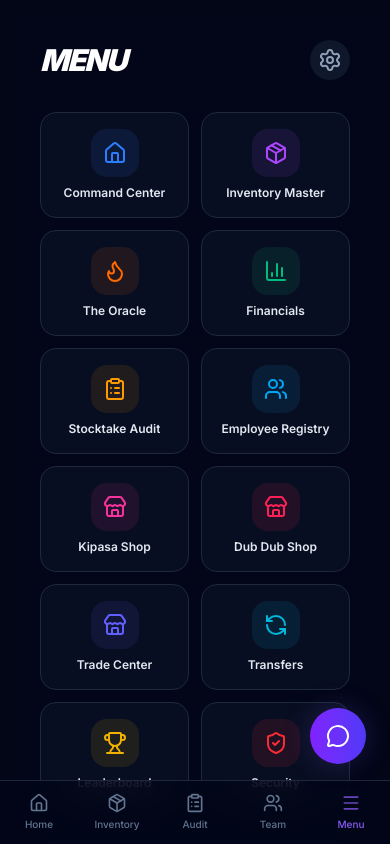
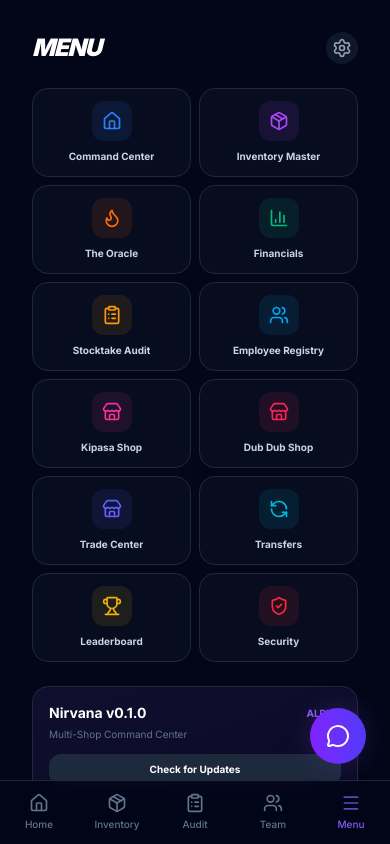
Before and after one commit to Ashtonex/nirvana, a Next.js app: page /mobile-menu in a window 390 px wide. Built offline with nearby package versions, Linux system fonts and the light colour scheme.

Commit message:
fix: resolve 401 manifest error and ultra-compact mobile UI

```diff
--- a/app/layout.tsx
+++ b/app/layout.tsx
@@ -11,7 +11,6 @@ const inter = Inter({ subsets: ["latin"] });
 export const metadata: Metadata = {
   title: "Nirvana | Multi-Shop Command Center",
   description: "Advanced Inventory & Expense Management for Nirvana",
-  manifest: "/manifest.json",
   icons: {
     icon: [
       { url: "/icon-192.png", sizes: "192x192", type: "image/png" },
@@ -43,6 +42,9 @@ export default function RootLayout({
 }>) {
   return (
     <html lang="en" className="dark">
+      <head>
+        <link rel="manifest" href="/manifest.json" crossOrigin="use-credentials" />
+      </head>
       <body className={`${inter.className} antialiased bg-background text-foreground`}>
         <div className="flex h-screen overflow-hidden">
           <Sidebar />
--- a/app/mobile-menu/page.tsx
+++ b/app/mobile-menu/page.tsx
@@ -30,38 +30,41 @@ const menuItems = [
 
 export default function MobileMenuPage() {
     return (
-        <div className="min-h-screen bg-slate-950 pb-24">
-            <div className="p-6">
-                <div className="flex items-center justify-between mb-8">
-                    <h1 className="text-3xl font-black text-white uppercase italic tracking-tighter">
+        <div className="min-h-screen bg-slate-950 pb-28">
+            <div className="px-4 py-4">
+                <div className="flex items-center justify-between mb-6">
+                    <h1 className="text-2xl font-black text-white uppercase italic tracking-tighter">
                         Menu
                     </h1>
-                    <div className="p-2 bg-slate-900 rounded-full">
-                        <Settings className="w-6 h-6 text-slate-400" />
+                    <div className="p-1.5 bg-slate-900 rounded-full">
+                        <Settings className="w-5 h-5 text-slate-400" />
                     </div>
                 </div>
 
-                <div className="grid grid-cols-2 sm:grid-cols-3 gap-3">
+                <div className="grid grid-cols-2 xs:grid-cols-3 gap-2">
                     {menuItems.map((item) => (
                         <Link
                             key={item.name}
                             href={item.href}
-                            className="flex flex-col items-center justify-center p-4 rounded-xl bg-slate-900/50 border border-slate-800 transition-all active:scale-95 hover:bg-slate-800/50 group"
+                            className="flex flex-col items-center justify-center p-3 rounded-xl bg-slate-900/40 border border-slate-800/50 transition-all active:scale-95 hover:bg-slate-800/50 group"
                         >
-                            <div className={`p-3 rounded-xl ${item.bg} mb-2 group-hover:scale-110 transition-transform`}>
-                                <item.icon className={`w-6 h-6 ${item.color}`} />
+                            <div className={`p-2.5 rounded-lg ${item.bg} mb-2 group-hover:scale-110 transition-transform`}>
+                                <item.icon className={`w-5 h-5 ${item.color}`} />
                             </div>
-                            <span className="text-xs font-semibold text-slate-200 text-center line-clamp-1">
+                            <span className="text-[10px] sm:text-xs font-bold text-slate-300 text-center line-clamp-1">
                                 {item.name}
                             </span>
                         </Link>
                     ))}
                 </div>
 
-                <div className="mt-8 p-6 rounded-2xl bg-gradient-to-br from-primary/20 to-purple-500/10 border border-primary/20">
-                    <h3 className="text-lg font-bold text-white mb-2">Nirvana v0.1.0</h3>
-                    <p className="text-sm text-slate-400 mb-4">Command Center for Multi-Shop Operations</p>
-                    <button className="w-full py-3 rounded-xl bg-white text-slate-950 font-bold text-sm">
+                <div className="mt-6 p-4 rounded-xl bg-gradient-to-br from-primary/10 to-purple-500/5 border border-primary/10">
+                    <div className="flex justify-between items-center mb-1">
+                        <h3 className="text-sm font-bold text-white">Nirvana v0.1.0</h3>
+                        <span className="text-[10px] text-primary font-bold">ALPHA</span>
+                    </div>
+                    <p className="text-[10px] text-slate-500 mb-3">Multi-Shop Command Center</p>
+                    <button className="w-full py-2 rounded-lg bg-slate-800 hover:bg-slate-700 text-white font-bold text-[10px] transition-colors">
                         Check for Updates
                     </button>
                 </div>
```
